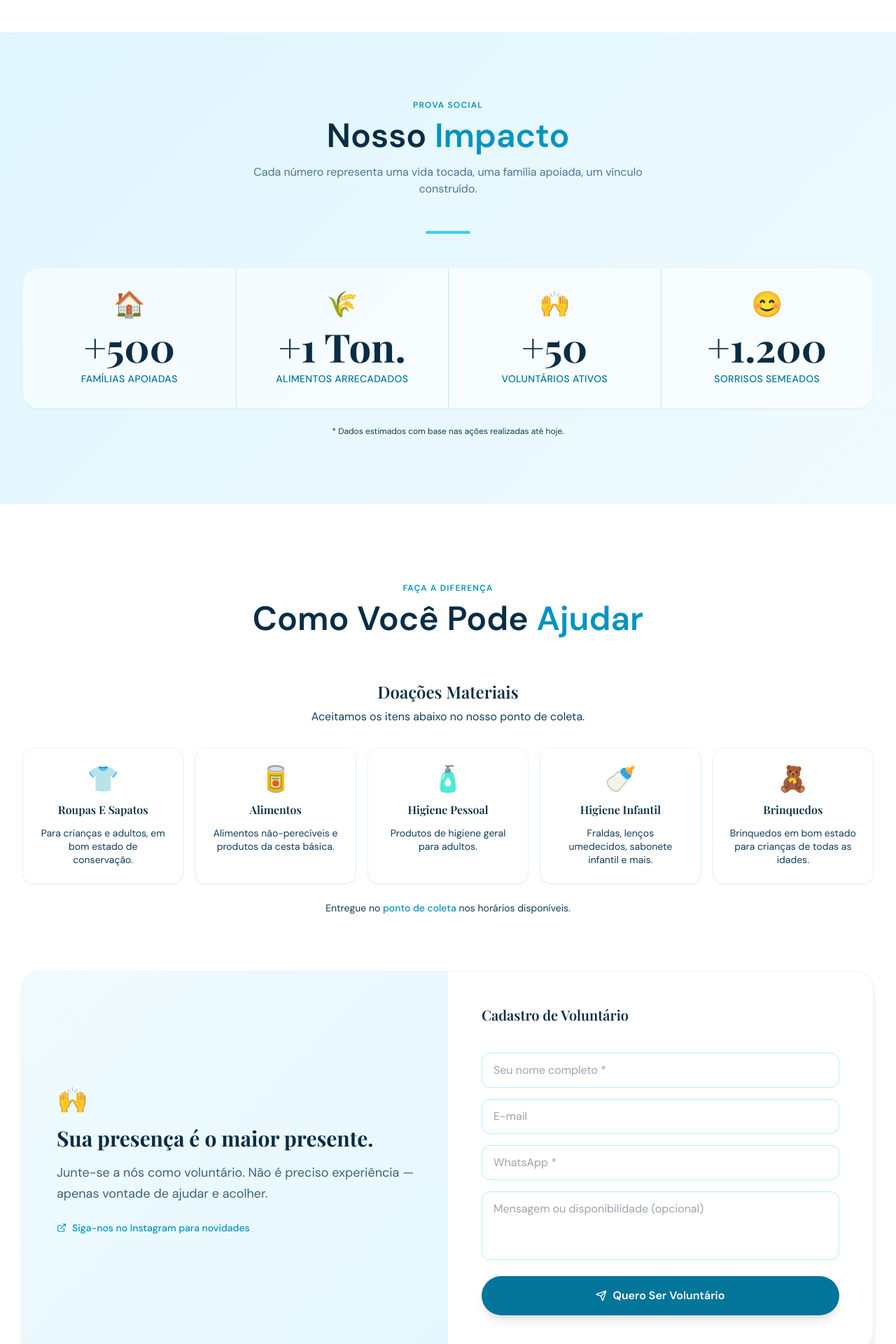
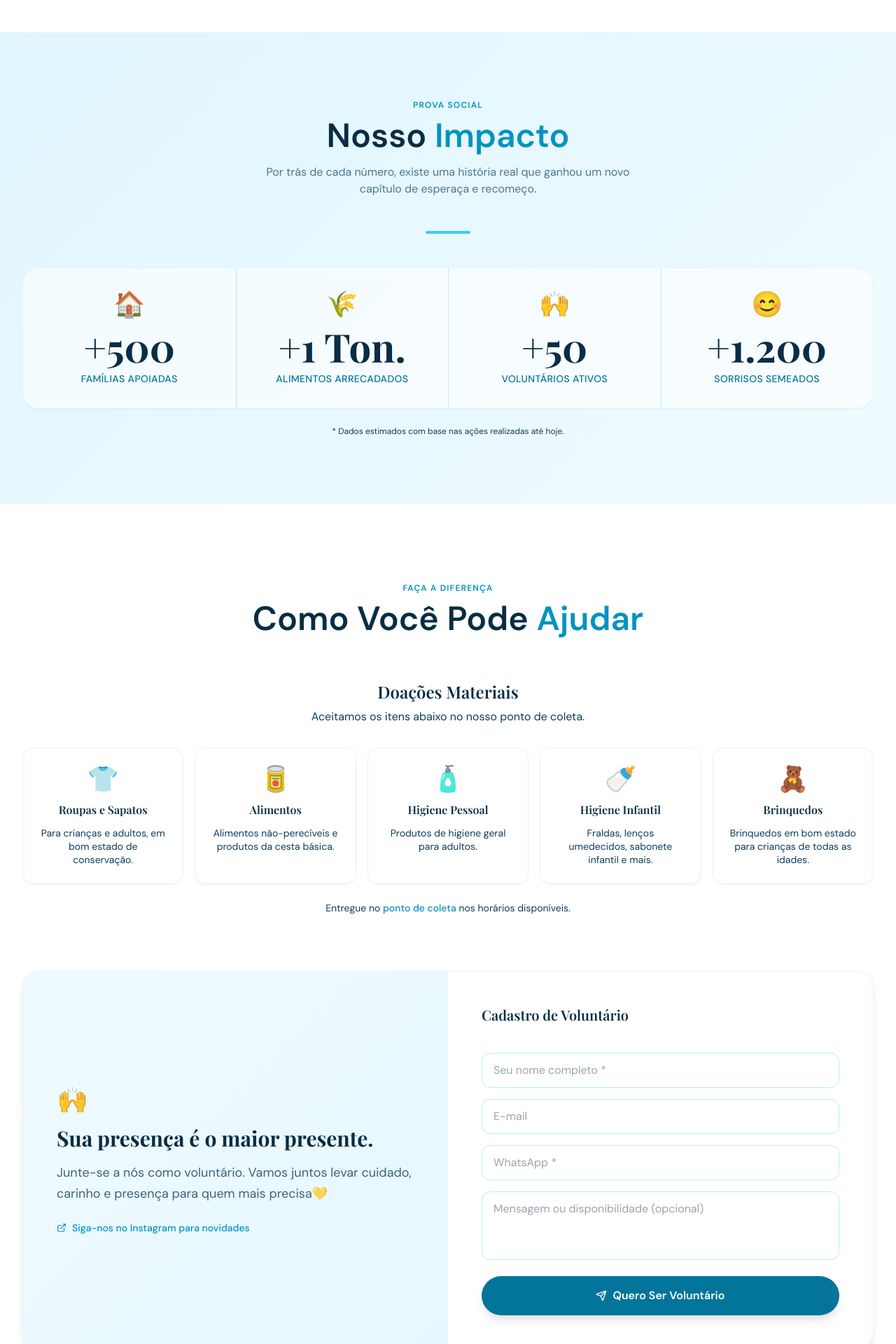
Before and after one commit to joaoemanuel01/Semeando-Sorrisos, a React (Vite) app: page / in a window 1280 px wide. Shown: the part 1490-3410 px from the top of the page at 70% size. Built offline with nearby package versions, Linux system fonts and the light colour scheme.

Commit message:
Alterando frase da sessão de impactos e alterando a sessão de Como Ajudar

```diff
--- a/src/components/sections/ComoAjudar.jsx
+++ b/src/components/sections/ComoAjudar.jsx
@@ -3,7 +3,7 @@ import { Send, ExternalLink } from 'lucide-react';
 
 // Donation items
 const DONATIONS = [
-  { icon: '👕', title: 'Roupas E Sapatos',   desc: 'Para crianças e adultos, em bom estado de conservação.' },
+  { icon: '👕', title: 'Roupas e Sapatos',   desc: 'Para crianças e adultos, em bom estado de conservação.' },
   { icon: '🥫', title: 'Alimentos',           desc: 'Alimentos não-perecíveis e produtos da cesta básica.' },
   { icon: '🧴', title: 'Higiene Pessoal',     desc: 'Produtos de higiene geral para adultos.' },
   { icon: '🍼', title: 'Higiene Infantil',    desc: 'Fraldas, lenços umedecidos, sabonete infantil e mais.' },
@@ -100,8 +100,7 @@ export default function ComoAjudar() {
                 Sua presença é o maior presente.
               </h3>
               <p className="font-body text-navy-700/80 text-lg leading-relaxed mb-6">
-                Junte-se a nós como voluntário. Não é preciso experiência — apenas
-                vontade de ajudar e acolher.
+                Junte-se a nós como voluntário. Vamos juntos levar cuidado, carinho e presença para quem mais precisa💛
               </p>
               <a
                 href={`https://www.instagram.com/semeandosorrisosjg`}
--- a/src/components/sections/Impacto.jsx
+++ b/src/components/sections/Impacto.jsx
@@ -44,7 +44,7 @@ export default function Impacto() {
             Nosso <span className="text-aqua-600">Impacto</span>
           </h2>
           <p className="font-body text-navy-700/70 mt-4 max-w-xl mx-auto">
-            Cada número representa uma vida tocada, uma família apoiada, um vínculo construído.
+            Por trás de cada número, existe uma história real que ganhou um novo capítulo de esperaça e recomeço.
           </p>
         </div>
 
```
